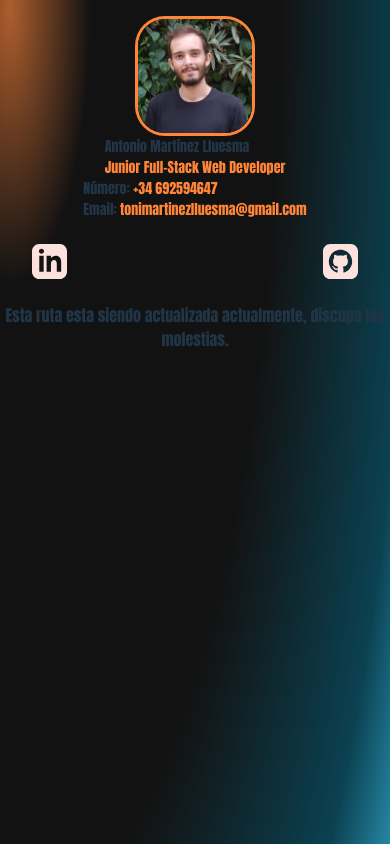
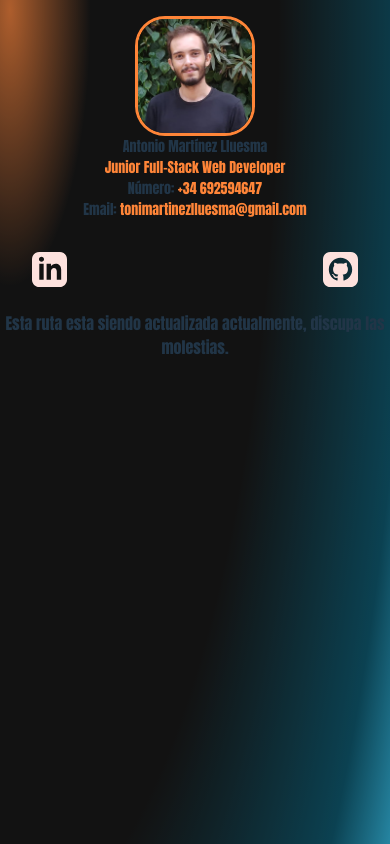
Before and after one commit to tonimtnz/Portafolio, a React (Vite) app: page /me in a window 390 px wide. Shown: the top 844 px of the page. Built offline with nearby package versions, Linux system fonts and the light colour scheme.

Commit message:
ya van las rutas y responsive del footer

```diff
--- a/src/App.css
+++ b/src/App.css
@@ -376,17 +376,18 @@
   .hdr-name-job{
     gap: 0rem;
     flex-direction: row;
-
+    align-items: center;
     h2{
       padding: 0;
     }
   }
   .hdr-contact{
     flex-direction: row;
+    align-items: center;
   }
   .hdr-buttons-cont{
     width: 100%;
-    padding-top: 1rem;
+    padding-top: 1.5rem;
     display: flex;
     justify-content: space-between;
   }
```
